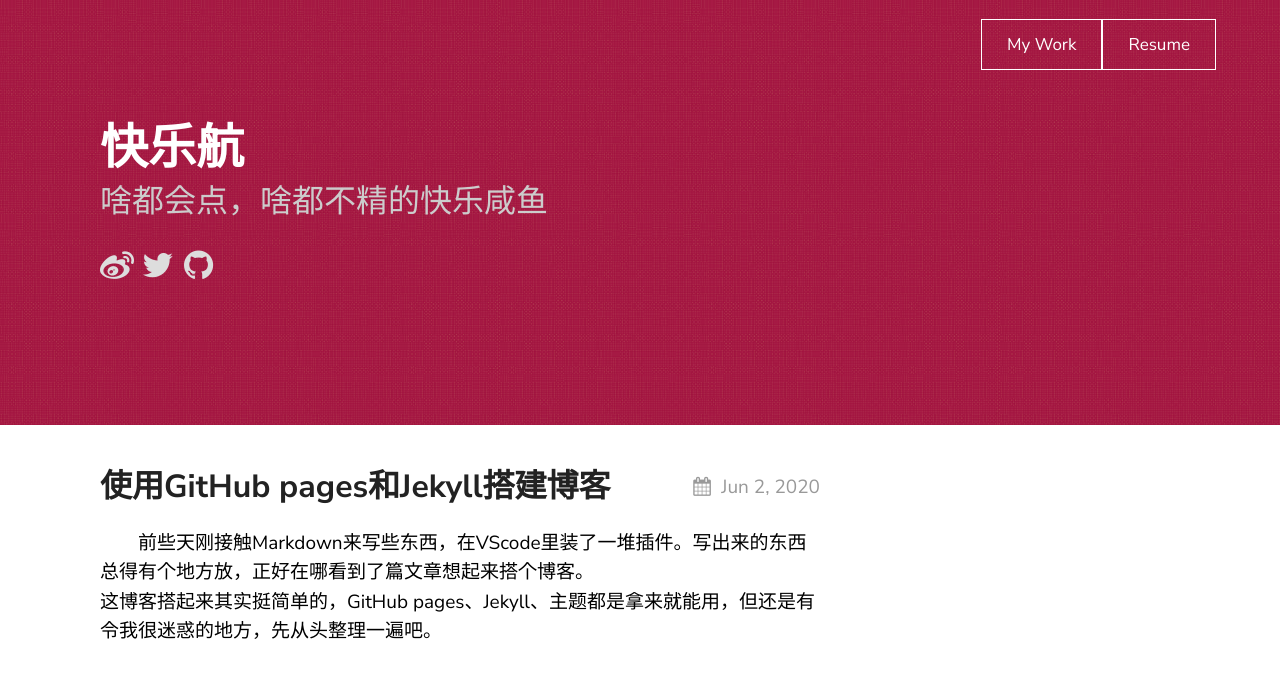
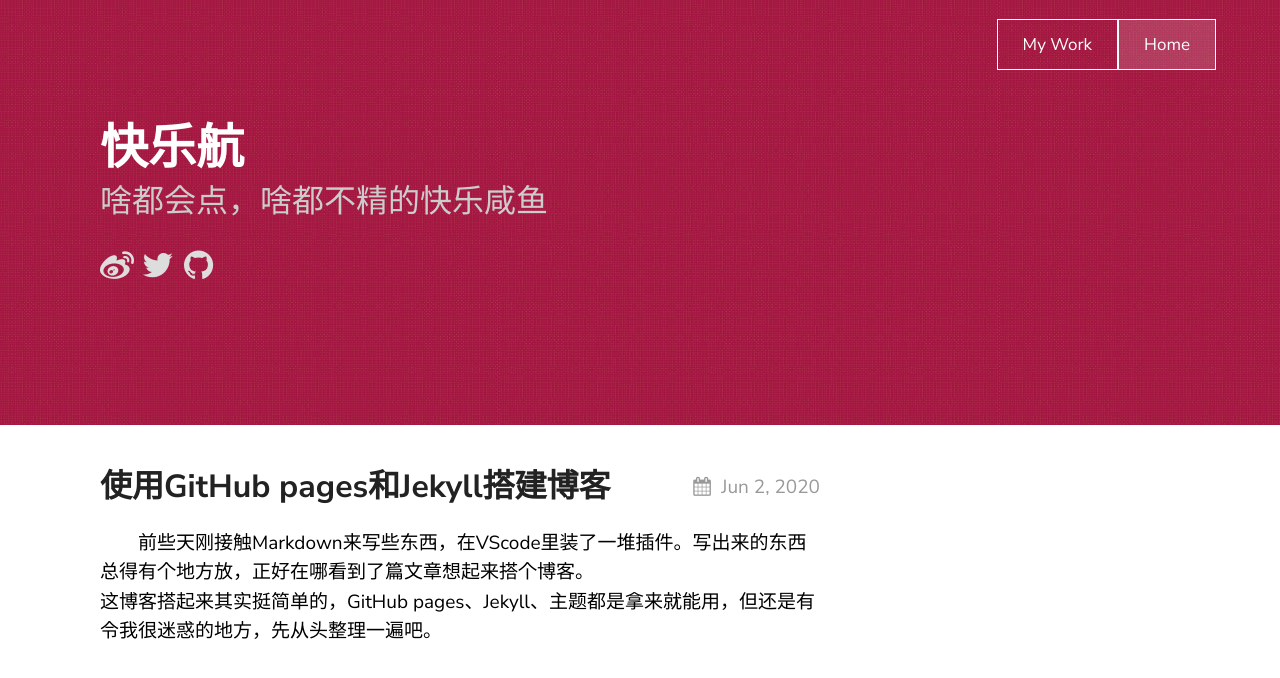
Before and after one commit to HangUpbeat/hangupbeat.github.io, a Jekyll site: the page built from index.md, in a window 1280 px wide. Shown: the top 678 px of the page. Built offline with Jekyll 4.4.1, drawn with Linux system fonts in a browser that asks for light colours.

Commit message:
Update _config.yml

```diff
--- a/_config.yml
+++ b/_config.yml
@@ -21,8 +21,8 @@ texture:
   navigation:
     - title: My Work
       url: "/my-work"
-    - title: Resume
-      url: "/resume"
+    - title: Home
+      url: "/"
 
   # generate social links in footer
   social_links:
```
